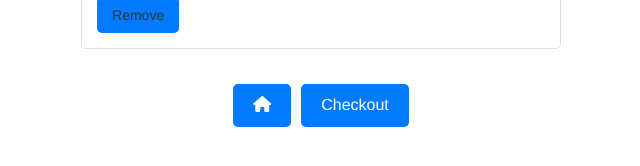
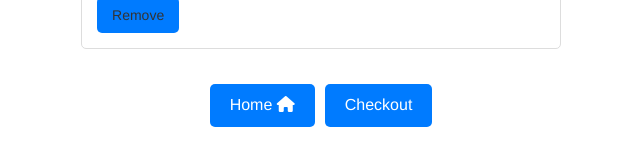
Before and after one commit to Colasingleton/prototype, a plain HTML site: page cart.html in a window 1280 px wide. Shown: the part 588-754 px from the top of the page, without its empty margins (319-959 px from the left). Drawn offline with nearby package versions, Linux system fonts and the light colour scheme.

```diff
--- a/cart.css
+++ b/cart.css
@@ -81,7 +81,7 @@
     transition: background-color 0.3s ease;
 }
 
-.home-button i {
+.home-button i, .home-button a {
     font-size: 16px;
     color: white;
 }
--- a/cart.html
+++ b/cart.html
@@ -44,7 +44,7 @@
     </article>
         <div class="checkout-container">
             <button class="home-button">
-                <a href="index.html" class="home"><i class="fa fa-home"></i></a>
+                <a href="index.html" class="home">Home <i class="fa fa-home"></i></a>
             </button>
             <button class="checkout-button">Checkout</button>
         </div>
```
